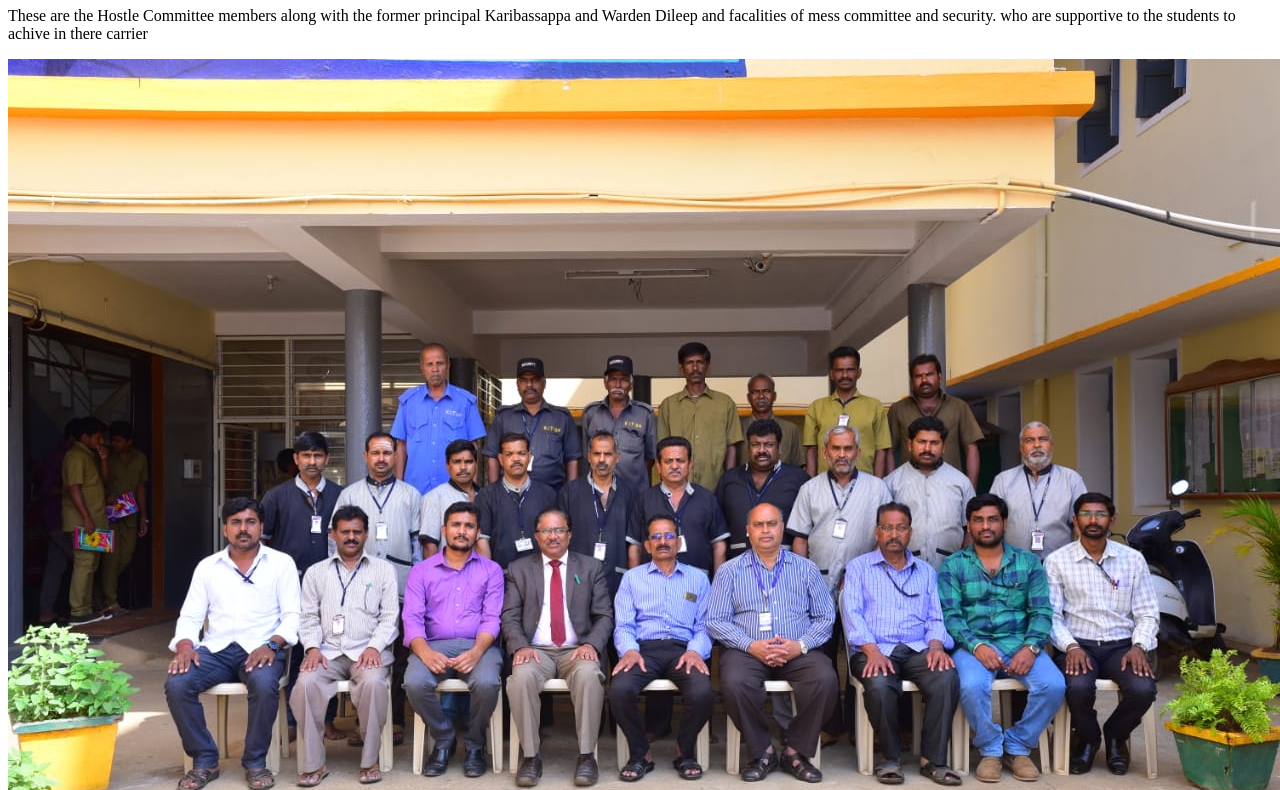
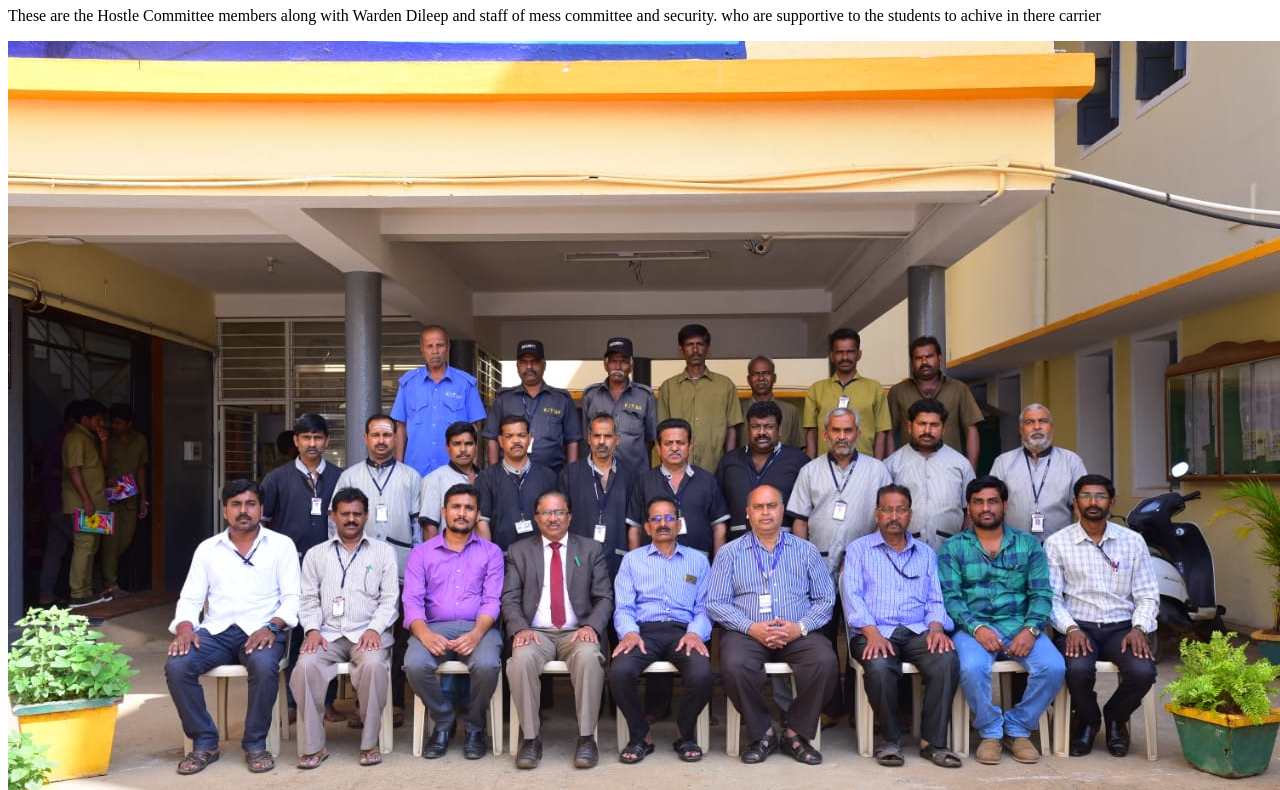
Before and after one commit to Manoj-36/hostel-site, a plain HTML site: page hc.html in a window 1280 px wide. Shown: the part 73-863 px from the top of the page. Drawn offline with Linux system fonts and the light colour scheme.

Commit message:
committee -> staff.. princi name

```diff
--- a/hc.html
+++ b/hc.html
@@ -1,23 +1,20 @@
 <!DOCTYPE html>
 <html lang="en">
   <head>
-    <meta charset="UTF-8">
-    <meta http-equiv="X-UA-Compatible" content="IE=edge">
-    <meta name="viewport" content="width=device-width, initial-scale=1.0">
+    <meta charset="UTF-8" />
+    <meta http-equiv="X-UA-Compatible" content="IE=edge" />
+    <meta name="viewport" content="width=device-width, initial-scale=1.0" />
     <title>Hostel Committe</title>
   </head>
   <body>
     <div>
       <div class="Hc">
         <div>
-            <h1 class="Hc-head">
-              <span class="start">|</span> Hostel Committee
-            </h1>
+          <h1 class="Hc-head"><span class="start">|</span> Hostel Committee</h1>
           <p class="Hc-info">
-              These are the Hostle Committee members along with the former
-              principal Karibassappa and Warden Dileep and facalities of mess
-              committee and security. who are supportive to the students to achive
-              in there carrier
+            These are the Hostle Committee members along with Warden Dileep and
+            staff of mess committee and security. who are supportive to the
+            students to achive in there carrier
           </p>
         </div>
         <div>
```
Also changed, not shown: hostelcommitte.html (+3 -1 lines). Lines whose indentation alone changed are shown as unchanged.
